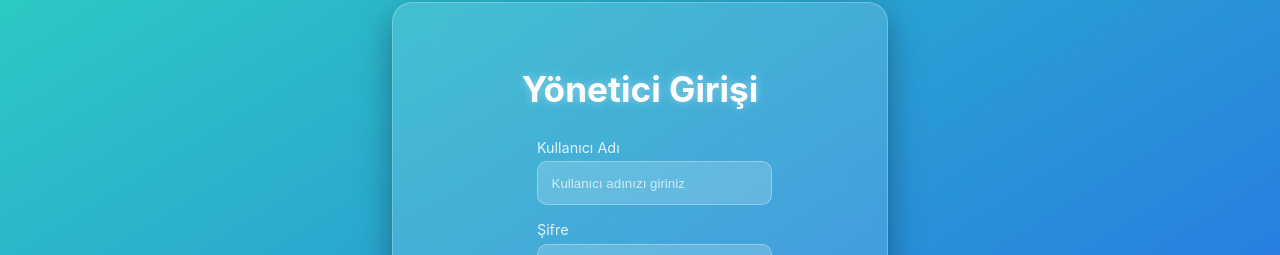
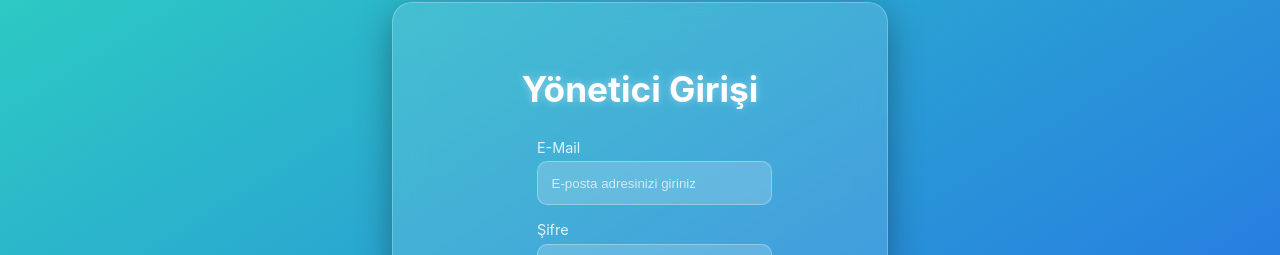
Before and after one commit to BayramEnesAtay/DijitalGonulluluk-VOLUNION, a React (Vite) app: page /admin-login in a window 1280 px wide. Shown: the part 149-404 px from the top of the page. Built offline with nearby package versions, Linux system fonts and the light colour scheme.

Commit message:
Update:Update the email and username labels.

```diff
--- a/package.json
+++ b/package.json
@@ -10,6 +10,7 @@
     "preview": "vite preview"
   },
   "dependencies": {
+    "firebase": "^12.6.0",
     "react": "^19.2.0",
     "react-dom": "^19.2.0",
     "react-router-dom": "^7.10.1",
--- a/src/pages/CompanySignUp.jsx
+++ b/src/pages/CompanySignUp.jsx
@@ -235,15 +235,6 @@ function CompanySignUp() {
           </FormGroup>
 
           <FormGroup>
-            <label>Kullanıcı Adı</label>
-            <InputField
-              value={form3.username}
-              onChange={(e) => setForm3({ ...form3, username: e.target.value })}
-            />
-            {errors.username && <ErrorText>{errors.username}</ErrorText>}
-          </FormGroup>
-
-          <FormGroup>
             <label>Parola</label>
             <InputField
               type="password"
--- a/src/pages/LoginForm.jsx
+++ b/src/pages/LoginForm.jsx
@@ -14,12 +14,12 @@ import {
 import { Link } from "react-router-dom";
 
 function LoginForm({ title, signupLink }) {
-  const [username, setUsername] = React.useState("");
+  const [email, setEmail] = React.useState("");
   const [password, setPassword] = React.useState("");
 
   const handleSubmit = (e) => {
     e.preventDefault();
-    alert(`${title}: ${username} / ${password}`);
+    alert(`${title}: ${email} / ${password}`);
   };
 
   return (
@@ -29,12 +29,12 @@ function LoginForm({ title, signupLink }) {
       <form onSubmit={handleSubmit}>
         <FormWrapper>
           <FormGroup>
-            <label>Kullanıcı Adı</label>
+            <label>E-Mail</label>
             <InputField
-              type="text"
-              placeholder="Kullanıcı adınızı giriniz"
-              value={username}
-              onChange={(e) => setUsername(e.target.value)}
+              type="email"
+              placeholder="E-posta adresinizi giriniz"
+              value={email}
+              onChange={(e) => setEmail(e.target.value)}
               required
             />
           </FormGroup>
@@ -61,7 +61,7 @@ function LoginForm({ title, signupLink }) {
           <AltButton>Google ile Giriş</AltButton>
         </AltButtons>
 
-        {/* 🔥 signupLink varsa göster, yoksa hiç render etme */}
+        {/* signupLink varsa göster */}
         {signupLink && (
           <SignUpText>
             Hesabınız yok mu?
--- a/src/pages/ValunteerySignUp.jsx
+++ b/src/pages/ValunteerySignUp.jsx
@@ -24,14 +24,14 @@ function VolunteerSignup() {
 
   const [errors1, setErrors1] = useState({});
 
-  // 2. aşama verileri
+  // 2. aşama verileri → sadece şifre
   const [form2, setForm2] = useState({
-    username: "",
     password: ""
   });
 
   const [errors2, setErrors2] = useState({});
 
+  /* 🔥 1. aşama validasyon */
 /* 🔥 1. aşama validasyon */
 const handleNext = () => {
   let newErrors = {};
@@ -39,7 +39,9 @@ function VolunteerSignup() {
   if (!form1.fullname) newErrors.fullname = "Bu alan boş bırakılamaz";
   if (!form1.tc) newErrors.tc = "Bu alan boş bırakılamaz";
   if (!form1.phone) newErrors.phone = "Bu alan boş bırakılamaz";
-    if (!form1.email) newErrors.email = "Bu alan boş bırakılamaz";
+
+  // ❌ Email artık burada kontrol edilmiyor
+  // if (!form1.email) newErrors.email = "Boş bırakılmaz";
 
   setErrors1(newErrors);
 
@@ -48,24 +50,28 @@ function VolunteerSignup() {
   }
 };
 
+
   /* 🔥 2. aşama validasyon */
   const handleSubmit = () => {
     let newErrors = {};
 
-    if (!form2.username) newErrors.username = "Bu alan boş bırakılamaz";
     if (!form2.password) newErrors.password = "Bu alan boş bırakılamaz";
 
     setErrors2(newErrors);
 
+    if (Object.keys(newErrors).length === 0) {
+      alert("Kayıt başarılı!");
+      // Firebase register burada yapılacak
+    }
   };
 
   return (
     <SignUpContainer>
       <SignUpHeading>Gönüllü Kayıt</SignUpHeading>
 
+      {/* ------------------ 1. AŞAMA ------------------ */}
       {step === 1 && (
         <FormWrapper>
-          {/* Ad Soyad */}
           <FormGroup>
             <label>Ad Soyad</label>
             <InputField
@@ -77,7 +83,6 @@ function VolunteerSignup() {
             {errors1.fullname && <ErrorText>{errors1.fullname}</ErrorText>}
           </FormGroup>
 
-          {/* TC */}
           <FormGroup>
             <label>TC Kimlik No</label>
             <InputField
@@ -89,7 +94,6 @@ function VolunteerSignup() {
             {errors1.tc && <ErrorText>{errors1.tc}</ErrorText>}
           </FormGroup>
 
-          {/* Telefon */}
           <FormGroup>
             <label>Telefon Numarası</label>
             <InputField
@@ -101,7 +105,13 @@ function VolunteerSignup() {
             {errors1.phone && <ErrorText>{errors1.phone}</ErrorText>}
           </FormGroup>
 
-          {/* Email */}
+          <ActionButton onClick={handleNext}>Devam Et</ActionButton>
+        </FormWrapper>
+      )}
+
+      {/* ------------------ 2. AŞAMA ------------------ */}
+      {step === 2 && (
+        <FormWrapper>
           <FormGroup>
             <label>E-Mail</label>
             <InputField
@@ -112,26 +122,6 @@ function VolunteerSignup() {
             />
             {errors1.email && <ErrorText>{errors1.email}</ErrorText>}
           </FormGroup>
-
-          <ActionButton onClick={handleNext}>Devam Et</ActionButton>
-        </FormWrapper>
-      )}
-
-      {step === 2 && (
-        <FormWrapper>
-          {/* Kullanıcı Adı */}
-          <FormGroup>
-            <label>Kullanıcı Adı</label>
-            <InputField
-              type="text"
-              placeholder="Kullanıcı adı seçiniz"
-              value={form2.username}
-              onChange={(e) => setForm2({ ...form2, username: e.target.value })}
-            />
-            {errors2.username && <ErrorText>{errors2.username}</ErrorText>}
-          </FormGroup>
-
-          {/* Şifre */}
           <FormGroup>
             <label>Şifre</label>
             <InputField
@@ -148,6 +138,8 @@ function VolunteerSignup() {
           <ActionButton onClick={handleSubmit}>Hesap Oluştur</ActionButton>
         </FormWrapper>
       )}
+
+      {/* Giriş linki */}
       <SignInText>
         Hesabınız var mı?
         <Link to="/volunteer-login">Giriş Yap</Link>
```
Also changed, not shown: src/firebase.js (added, +17 -0 lines), 2 other files (tests, documents, lock files or other folders). Lines whose indentation alone changed are shown as unchanged.
